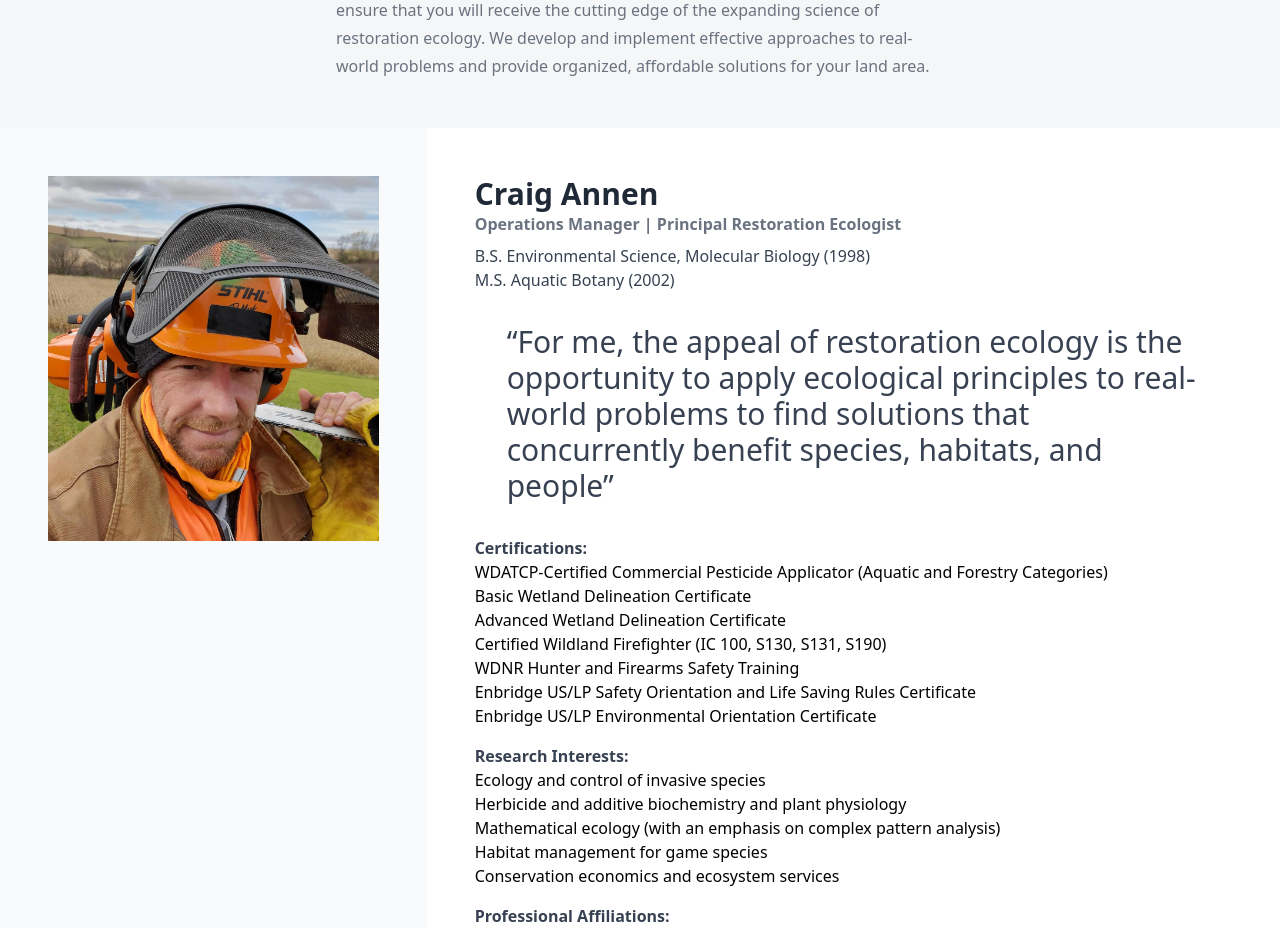
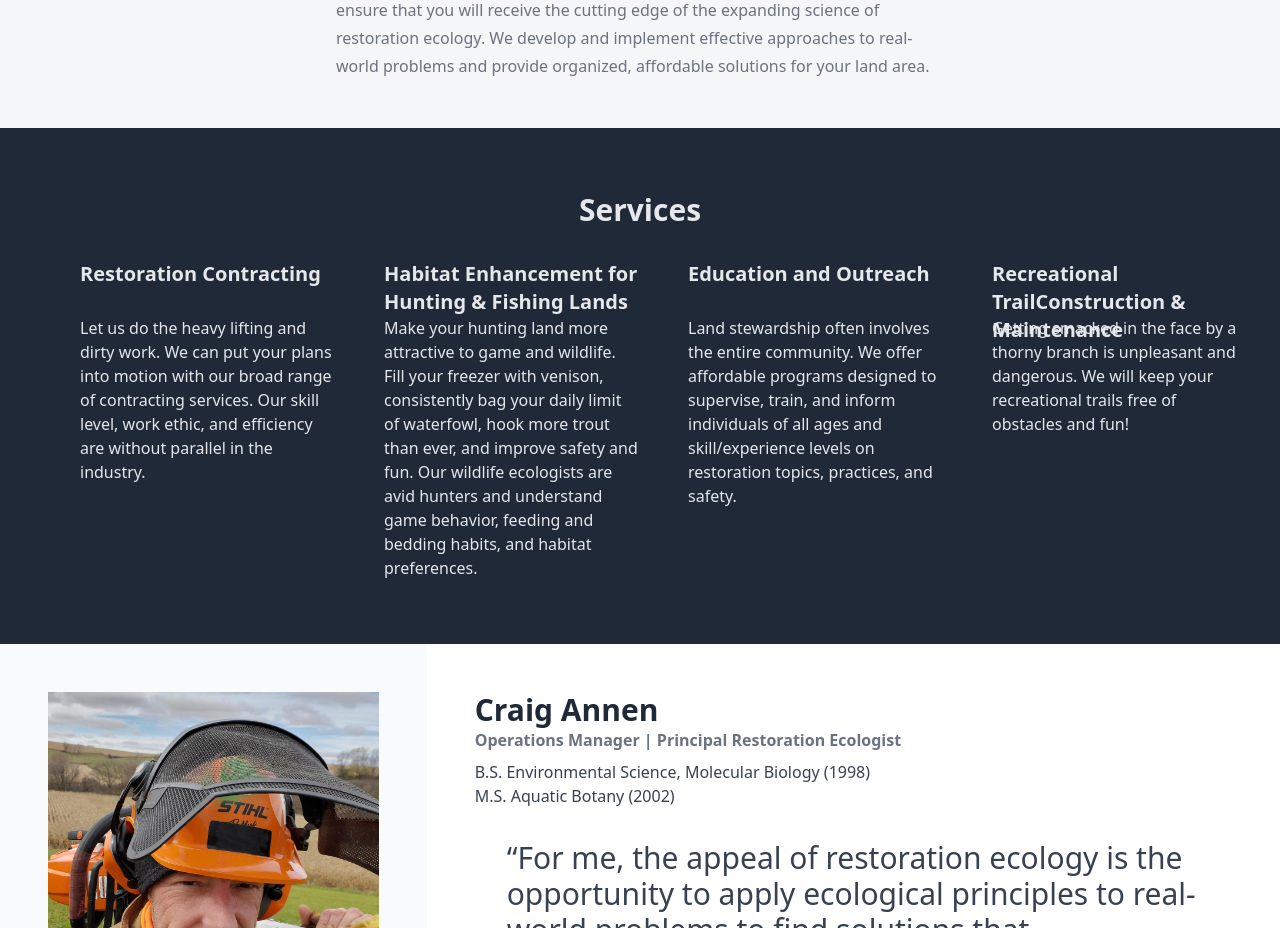
Before and after one commit to mostlyclicks/ir-wi-2022, a React (Create React App) app: page / in a window 1280 px wide. Shown: the part 1260-2188 px from the top of the page. Built offline with nearby package versions, Linux system fonts and the light colour scheme.

Commit message:
add/style services

```diff
--- a/src/App.js
+++ b/src/App.js
@@ -2,7 +2,7 @@
 import './App.css';
 import Header from './components/Header'
 import About from './components/About'
-//import Services from './components/Services'
+import Services from './components/Services'
 import Owner from './components/Owner'
 
 import Footer from './components/Footer'
@@ -13,7 +13,7 @@ function App() {
       <Header />
       <main>
         <About />
-
+        <Services />
         <Owner />
 
       </main>
--- a/src/components/Services.js
+++ b/src/components/Services.js
@@ -2,25 +2,31 @@ import React from 'react'
 
 const Services = () => {
   return (
-    <section className="flex flex-col p-8 sm:flex-col md:flex-row md:flex-wrap md:justify-center">
+    <section className="flex flex-col px-8 py-16 xl:flex-row xl:flex-wrap md:justify-center lg:space-x-12 space-y-8 bg-gray-800 text-gray-200">
 
-    <h2 className="w-full">Services</h2>
-    <div className=" md:w-1/2 lg:w-60 border-2 border-gray-300">
+    <h2 className="w-full text-3xl font-bold">Services</h2>
+
+    <div className="flex-1 ">
+      <h3 className="font-bold text-xl text-left block xl:h-14 ">Restoration Contracting</h3>
+      <p className="text-left ">Let us do the heavy lifting and dirty work. We can put your plans into motion with our broad range of contracting services. Our skill level, work ethic, and efficiency are without parallel in the industry.</p>
+    </div>
+    <div className=" flex-1 ">
+      <h3 className="font-bold text-xl text-left block xl:h-14">Habitat Enhancement for Hunting & Fishing Lands</h3>
+      <p className="text-left ">Make your hunting land more attractive to game and wildlife. Fill your freezer with venison, consistently bag your daily limit of waterfowl, hook more trout than ever, and improve safety and fun. Our wildlife ecologists are avid hunters and understand game behavior, feeding and bedding habits, and habitat preferences.</p>
+    </div>
+    <div className=" flex-1  ">
+      <h3 className="font-bold text-xl text-left block xl:h-14">Education and Outreach</h3>
+      <p className="text-left ">Land stewardship often involves the entire community. We offer affordable programs designed to supervise, train, and inform individuals of all ages and skill/experience levels on restoration topics, practices, and safety.</p>
+    </div>
+    <div className=" flex-1  ">
+      <h3 className="font-bold text-xl text-left block xl:h-14">Recreational TrailConstruction & Maintenance</h3>
+      <p className="text-left ">Getting smacked in the face by a thorny branch is unpleasant and dangerous. We will keep your recreational trails free of obstacles and fun!</p>
+    </div>
+    {/*
+    <div className=" flex-nowrap flex-grow md:w-full lg:w-60 border-2 ">
       <h3>Consulting Services</h3>
     </div>
-    <div className=" md:w-1/2 lg:w-60 border-2 border-gray-300">
-      <h3>Restoration Contracting</h3>
-    </div>
-    <div className=" md:w-1/2 lg:w-60 border-2 border-gray-300">
-      <h3>Habitat Enhancement for Hunting & Fishing Lands</h3>
-    </div>
-    <div className=" md:w-1/2 lg:w-60 border-2 border-gray-300">
-      <h3>Education and Outreach</h3>
-    </div>
-    <div className=" md:w-1/2 lg:w-60 border-2 border-gray-300">
-      <h3>Recreational Trail Construction & Maintenan</h3>
-    </div>
-
+    */}
 
 
     </section>
```
